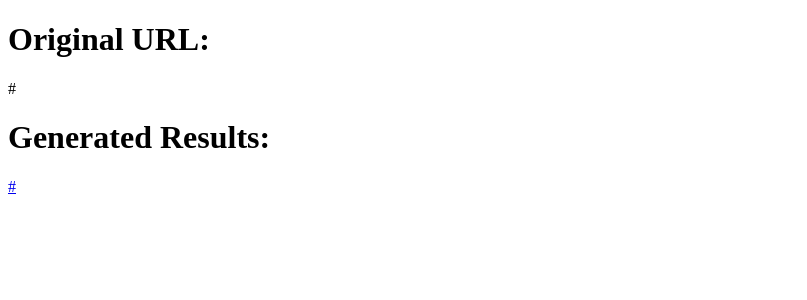
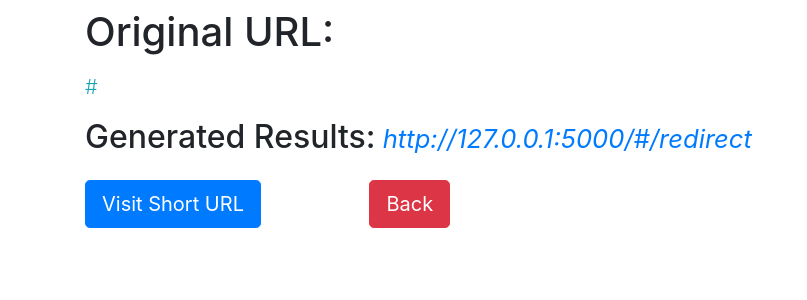
Before and after one commit to Rudreshcg/URL-shortner, a Flask app: template templates/short_url.html in a window 1280 px wide. Shown: the top 300 px of the page, without its empty margins (0-807 px from the left). Run offline with Flask 3, Linux system fonts and the light colour scheme; the template is opened without the code that fills it: most values are stand-ins (such as "Sample title", 1, 10 or a date in 2020); some libraries are stand-ins or nearby versions.

Commit message:
Update short_url.html

```diff
--- a/templates/short_url.html
+++ b/templates/short_url.html
@@ -1,14 +1,22 @@
 <!DOCTYPE html>
 <html>
-
 <head>
     <title>Short URL</title>
+    <link href="https://stackpath.bootstrapcdn.com/bootstrap/4.5.2/css/bootstrap.min.css" rel="stylesheet">
+    <link rel="stylesheet" href="{{ url_for('static', filename='style.css') }}">
 </head>
-
 <body>
-    <h1>Original URL:</h1>
-    <p>{{ original_url }}</p>
-    <h1>Generated Results:</h1>
-    <p><a href="{{ url_for('redirect_to_original_url', short_url=short_url) }}">{{ short_url }}</a></p>
+    <div class="container">
+        <h1 class="mt-2 mb-3">Original URL:</h1>
+        <p class="lead text-info">{{ original_url }}</p>
+        <h2 class="mt-3 mb-4">Generated Results:<span class="small font-italic text-primary"> http://127.0.0.1:5000/{{ short_url }}/redirect</span></h2>
+        <p class="mb-5">
+            <a href="{{ url_for('redirect_to_original_url', short_url=short_url) }}" class="mr-5 btn btn-primary btn-lg">
+                Visit Short URL
+            </a>
+            <a class="p-5" href="/"><button class="btn btn-danger btn-lg ml-2">Back</button></a>
+        </p>
+    </div>
+    <script src="https://stackpath.bootstrapcdn.com/bootstrap/4.5.2/js/bootstrap.min.js"></script>
 </body>
 </html>
```
